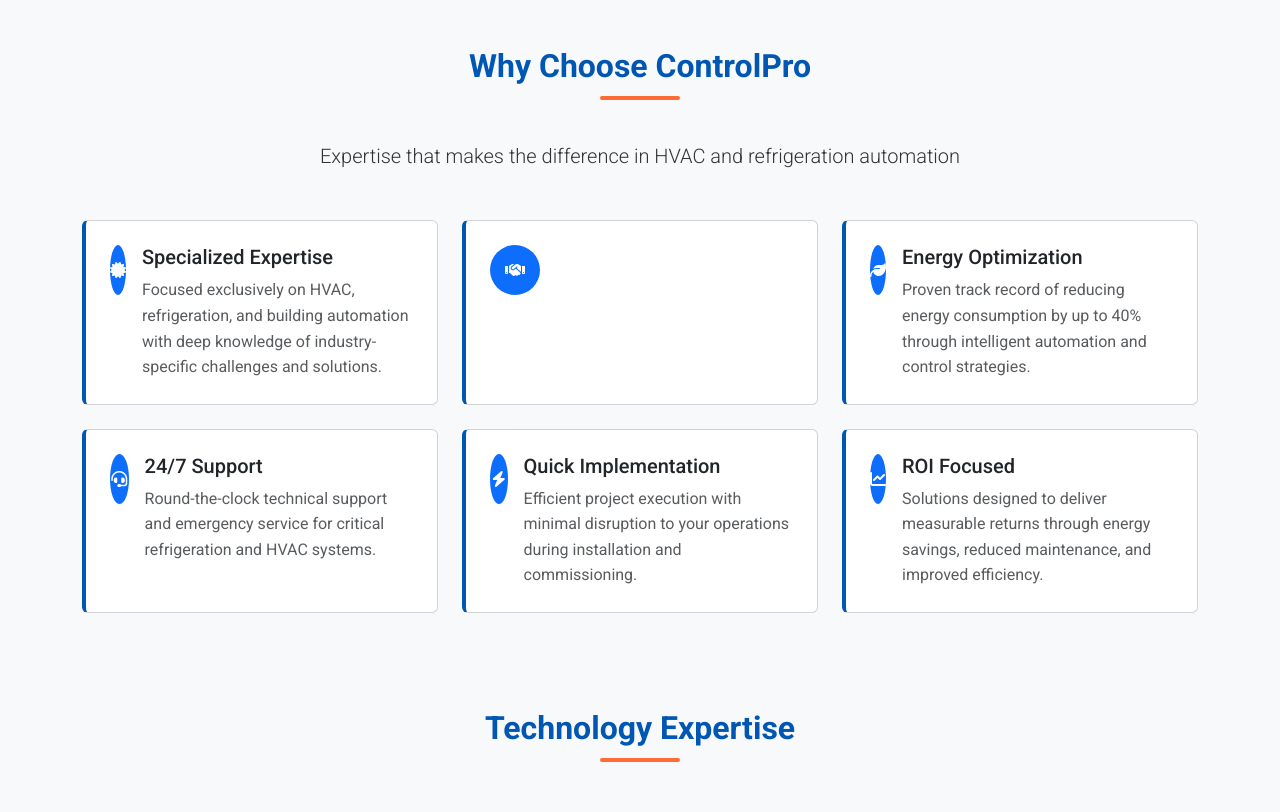
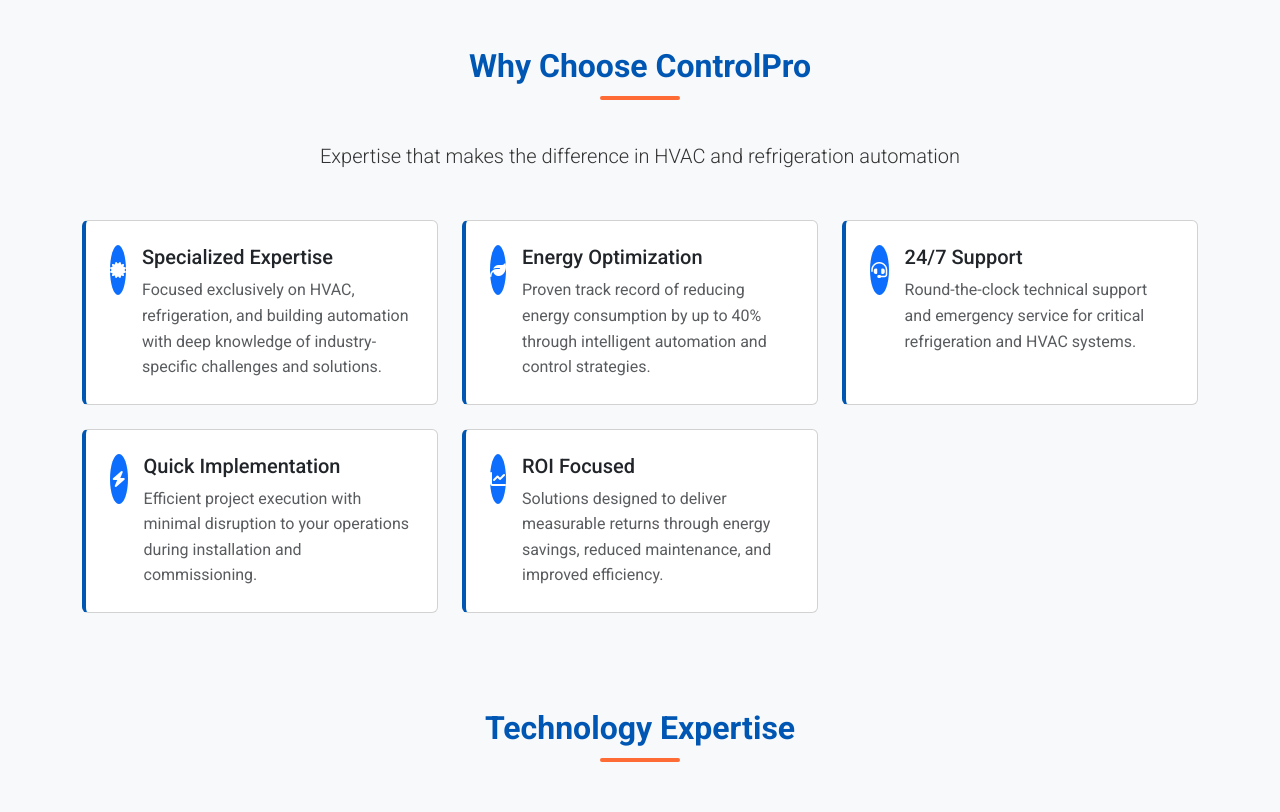
Before and after one commit to meher-labidi/companywebsite, a Django app: page /about/ in a window 1280 px wide. Shown: the part 1981-2793 px from the top of the page. Run offline with Django 5.2, Linux system fonts and the light colour scheme.

Commit message:
update html pages 51

```diff
--- a/companywebsite/templates/companywebsite/about.html
+++ b/companywebsite/templates/companywebsite/about.html
@@ -395,19 +395,6 @@
                         <div class="d-flex align-items-start">
                             <div class="bg-primary text-white rounded-circle d-flex align-items-center justify-content-center me-3"
                                  style="width: 50px; height: 50px;">
-                                <i class="fas fa-handshake"></i>
-                            </div>
-                        </div>
-                    </div>
-                </div>
-            </div>
-
-            <div class="col-md-6 col-lg-4">
-                <div class="card advantage-card">
-                    <div class="card-body p-4">
-                        <div class="d-flex align-items-start">
-                            <div class="bg-primary text-white rounded-circle d-flex align-items-center justify-content-center me-3"
-                                 style="width: 50px; height: 50px;">
                                 <i class="fas fa-leaf"></i>
                             </div>
                             <div>
```
